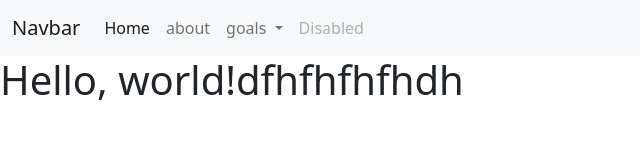
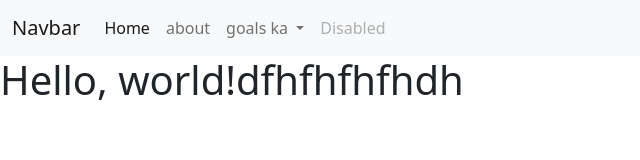
Before and after one commit to aniltakhar/sample, a plain HTML site: page index.html in a window 1280 px wide. Shown: the full height of the page, 0-640 px from the left. Drawn offline with nearby package versions, Linux system fonts and the light colour scheme.

Commit message:
change nev

```diff
--- a/index.html
+++ b/index.html
@@ -44,7 +44,7 @@
                 data-bs-toggle="dropdown"
                 aria-expanded="false"
               >
-                goals
+                goals ka
               </a>
               <ul class="dropdown-menu" aria-labelledby="navbarDropdown">
                 <li><a class="dropdown-item" href="#">good</a></li>
```
